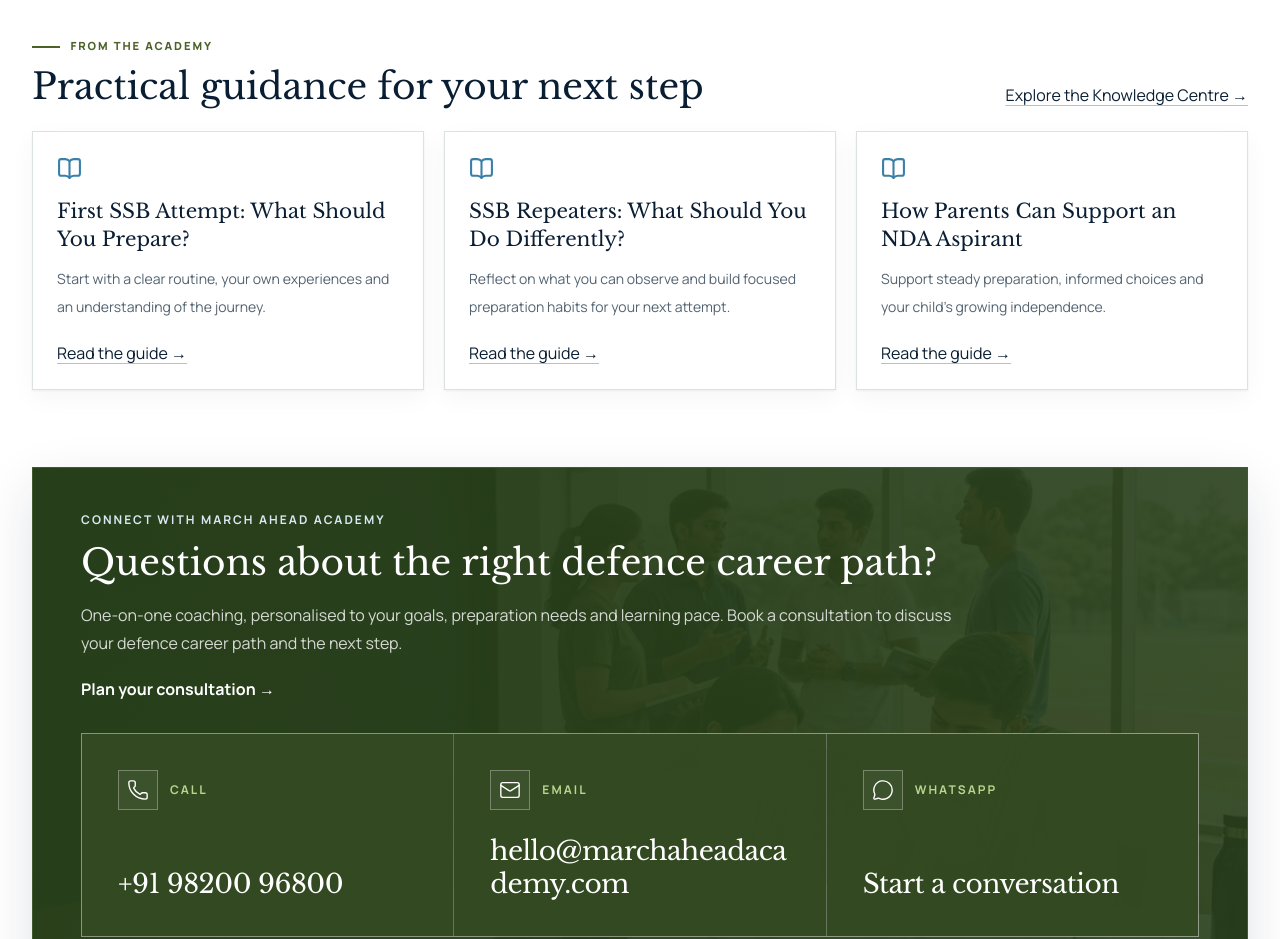
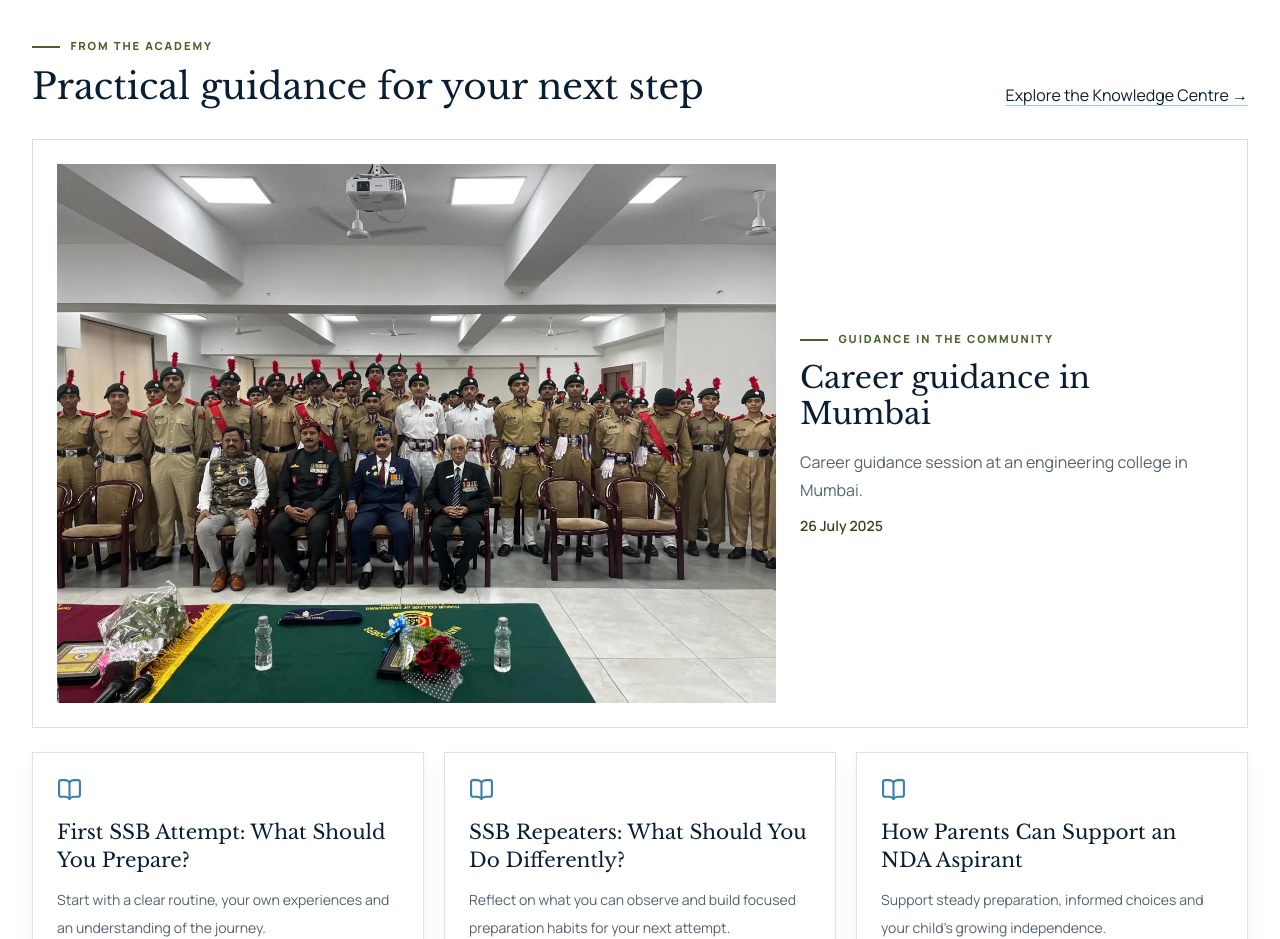
Before and after one commit to 247vks/MarchAheadAcademy, a Next.js app: page / in a window 1280 px wide. Shown: the part 3600-4539 px from the top of the page. Built offline with nearby package versions, Linux system fonts and the light colour scheme; no server answers.

Commit message:
Add approved Mumbai college guidance photograph

```diff
--- a/app/page.tsx
+++ b/app/page.tsx
@@ -533,6 +533,23 @@ export default function Home() {
               Explore the Knowledge Centre →
             </Link>
           </div>
+          <figure className="mt-8 grid items-center gap-6 border border-[#d8e1dd] bg-white p-4 sm:p-6 lg:grid-cols-[minmax(0,1.7fr)_minmax(0,1fr)]">
+            <Image
+              src="/events/mumbai-engineering-college-guidance-2025-07-26.webp"
+              alt="Group photograph from a guidance session at an engineering college in Mumbai."
+              width={1280}
+              height={960}
+              unoptimized
+              className="h-auto w-full"
+              sizes="(min-width: 1024px) 60vw, 100vw"
+            />
+            <figcaption>
+              <p className="section-kicker">Guidance in the community</p>
+              <h3 className="mt-3 font-heading text-2xl sm:text-3xl">Career guidance in Mumbai</h3>
+              <p className="mt-4 leading-7 text-[#536371]">Career guidance session at an engineering college in Mumbai.</p>
+              <p className="mt-3 text-sm font-semibold text-[#30471f]"><time dateTime="2025-07-26">26 July 2025</time></p>
+            </figcaption>
+          </figure>
           <div className="mt-6 grid gap-5 md:grid-cols-3">
             {[
               {
--- a/tests/build-webp-assets.cjs
+++ b/tests/build-webp-assets.cjs
@@ -2,14 +2,15 @@
 const fs = require('node:fs');
 const path = require('node:path');
 const sharp = require('sharp');
-const files = ['og.png', 'og-tri-service.png', 'aspirant-guidance-banner.png', ...['learn', 'lead', 'prepare', 'communicate', 'train', 'serve'].map(name => `gallery/${name}.png`)];
+const files = ['og.png', 'og-tri-service.png', 'aspirant-guidance-banner.png', ...['learn', 'lead', 'prepare', 'communicate', 'train', 'serve'].map(name => `gallery/${name}.png`), 'events/mumbai-engineering-college-guidance-2025-07-26.jpeg'];
 (async () => {
   let before = 0, after = 0;
   for (const file of files) {
     const archived = path.join('assets/image-originals', file);
     const source = fs.existsSync(archived) ? archived : path.join('public', file);
-    const destination = path.join('public', file.replace(/\.png$/, '.webp'));
-    let pipeline = sharp(source);
+    const destination = path.join('public', file.replace(/\.(png|jpe?g)$/, '.webp'));
+    fs.mkdirSync(path.dirname(destination), { recursive: true });
+    let pipeline = sharp(source).rotate();
     if (file === 'aspirant-guidance-banner.png') pipeline = pipeline.resize({ width: 1440, withoutEnlargement: true });
     await pipeline.webp({ quality: file.startsWith('og') ? 90 : 82, effort: 6 }).toFile(destination);
     const sourceBytes = fs.statSync(source).size, outputBytes = fs.statSync(destination).size;
--- a/tests/site-quality.cjs
+++ b/tests/site-quality.cjs
@@ -101,6 +101,12 @@ const server = http.createServer((req, res) => {
         await page.setViewportSize({ width, height: 900 });
         await page.evaluate(() => new Promise(resolve => requestAnimationFrame(() => requestAnimationFrame(resolve))));
         if (route === '/') {
+          const eventFigure = page.locator('section[aria-labelledby="academy-guidance"] figure');
+          if (await eventFigure.locator('time[datetime="2025-07-26"]').count() !== 1) failures.push('Home: guidance photograph needs the confirmed event date');
+          const eventImage = eventFigure.locator('img');
+          if (!(await eventImage.getAttribute('src')).endsWith('.webp')) failures.push('Home: event photograph must use WebP');
+          const frame = await eventImage.boundingBox();
+          if (Math.abs(frame.width / frame.height - 1280 / 960) > 0.01) failures.push(`Home: event photograph must retain its full aspect ratio at ${width}px`);
           const preparationWidth = await page.locator('#preparation-heading').evaluate(heading => {
             const intro = heading.parentElement;
             const section = intro.parentElement;
--- a/tests/webp-assets.cjs
+++ b/tests/webp-assets.cjs
@@ -7,7 +7,7 @@ function files(dir) { return fs.readdirSync(dir, { withFileTypes: true }).flatMa
   const exported = files('out');
   assert.equal(exported.filter(file => /\.(png|jpe?g|gif|avif)$/i.test(file)).length, 0, 'No legacy raster assets in deployment');
   const webps = exported.filter(file => file.endsWith('.webp'));
-  assert.equal(webps.length, 9);
+  assert.equal(webps.length, 10);
   for (const file of webps) {
     const metadata = await sharp(file).metadata();
     assert.equal(metadata.format, 'webp');
@@ -22,5 +22,5 @@ function files(dir) { return fs.readdirSync(dir, { withFileTypes: true }).flatMa
       assert.ok(fs.existsSync(path.join('out', pathname)), `Missing ${pathname}`);
     }
   }
-  console.log('PASS: nine valid WebP assets, no legacy public raster files, and exported image references resolve.');
+  console.log('PASS: ten valid WebP assets, no legacy public raster files, and exported image references resolve.');
 })().catch(error => { console.error(error); process.exitCode = 1; });
```
Also changed, not shown: assets/image-originals/events/mumbai-engineering-college-guidance-2025-07-26.jpeg (added), public/events/mumbai-engineering-college-guidance-2025-07-26.webp (added), 1 other file (tests, documents, lock files or other folders).
